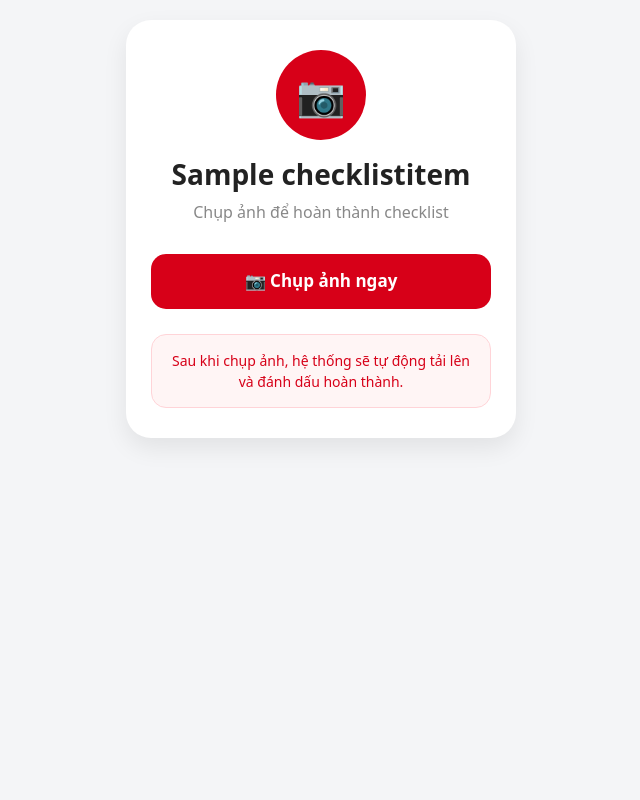
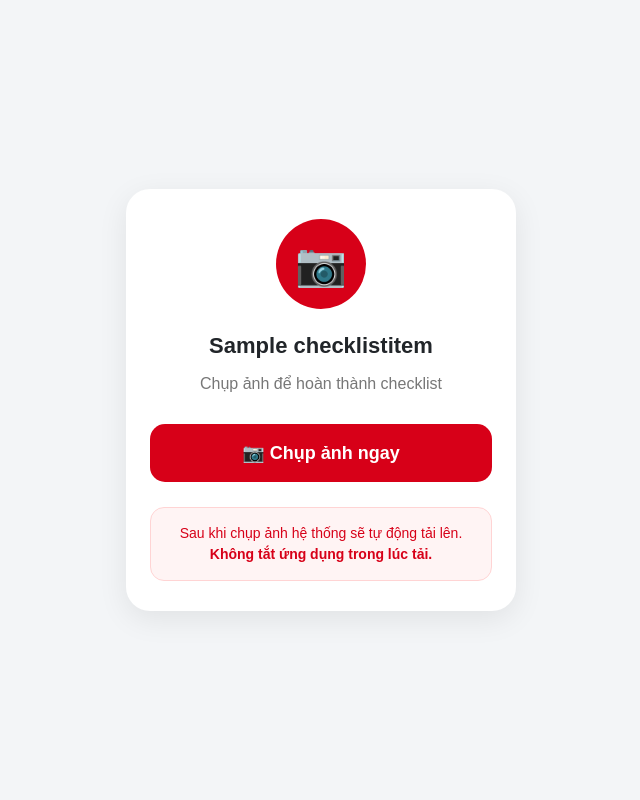
Before and after one commit to MicKNguyenn/mixue-checklist, a Django app: template templates/checklist/upload.html in a window 1280 px wide. Shown: the whole page, without its empty margins (319-959 px from the left). Run offline with Django 5.2, Linux system fonts and the light colour scheme; the template is opened without the code that fills it: values that come from a table or form of the project are taken from there, others are empty; tables that the repository leaves empty hold one stand-in row (values such as "Sample post").

Commit message:
fix upload staff

```diff
--- a/checklist/views.py
+++ b/checklist/views.py
@@ -54,7 +54,7 @@ import traceback
 
 def dashboard(request):
     try:
-
+        #delete_old_reports()
 
         all_slots = TimeSlot.objects.all()
 
--- a/templates/checklist/upload.html
+++ b/templates/checklist/upload.html
@@ -5,15 +5,15 @@
 <meta charset="UTF-8">
 <meta name="viewport" content="width=device-width, initial-scale=1.0">
 
-<title>Chụp ảnh</title>
+<title>Chụp ảnh Checklist</title>
 
 <link href="https://cdn.jsdelivr.net/npm/bootstrap@5.3.3/dist/css/bootstrap.min.css" rel="stylesheet">
 
 <style>
 
 body{
-    background:#f4f5f7;
-    min-height:100vh;
+    background:#f3f5f7;
+    font-family:Arial,Helvetica,sans-serif;
 }
 
 .phone{
@@ -21,13 +21,22 @@ body{
     margin:auto;
     min-height:100vh;
     padding:20px;
+    display:flex;
+    align-items:center;
 }
 
 .card-upload{
+
+    width:100%;
+
     background:white;
-    border-radius:25px;
-    padding:30px 25px;
-    box-shadow:0 10px 25px rgba(0,0,0,.08);
+
+    border-radius:24px;
+
+    padding:30px 24px;
+
+    box-shadow:0 8px 30px rgba(0,0,0,.08);
+
 }
 
 .logo{
@@ -35,61 +44,141 @@ body{
     width:90px;
     height:90px;
 
+    border-radius:50%;
+
     background:#d70018;
 
-    border-radius:50%;
+    color:white;
 
     display:flex;
     justify-content:center;
     align-items:center;
 
-    color:white;
-    font-size:40px;
+    font-size:42px;
 
     margin:auto;
+
 }
 
 .title{
+
     text-align:center;
-    margin-top:18px;
-    font-weight:700;
-    color:#222;
+    margin-top:20px;
+
+    font-size:22px;
+    font-weight:bold;
+
 }
 
 .subtitle{
+
     text-align:center;
-    color:#888;
-    margin-bottom:30px;
+
+    color:#777;
+
+    margin-top:10px;
+    margin-bottom:28px;
+
 }
 
 .btn-camera{
 
+    height:58px;
+
+    border:none;
+
+    border-radius:15px;
+
     background:#d70018;
-    border:none;
+
+    font-size:18px;
+
+    font-weight:bold;
+
+}
+
+.btn-camera:hover{
+
+    background:#bf0015;
+
+}
+
+.note{
+
+    margin-top:25px;
+
+    background:#fff4f4;
+
+    border:1px solid #ffd4d4;
+
+    border-radius:14px;
+
+    padding:15px;
+
+    color:#d70018;
+
+    text-align:center;
+
+    font-size:14px;
+
+}
+
+/* ===== Loading ===== */
+
+.loading{
+
+    position:fixed;
+
+    inset:0;
+
+    background:rgba(0,0,0,.65);
+
+    display:none;
+
+    justify-content:center;
+
+    align-items:center;
+
+    z-index:99999;
+
+}
+
+.loading-box{
+
+    width:290px;
+
+    background:white;
+
+    border-radius:18px;
+
+    padding:28px;
+
+    text-align:center;
+
+}
+
+.loading-box h5{
+
+    margin-top:18px;
+
+    font-weight:bold;
+
+}
+
+.loading-box p{
+
+    color:#666;
+
+    font-size:14px;
+
+}
+
+.spinner-border{
+
+    width:55px;
 
     height:55px;
 
-    border-radius:15px;
-
-    font-weight:600;
-    font-size:17px;
-
-    transition:.2s;
-}
-
-.btn-camera:hover{
-    background:#bc0015;
-}
-
-.note-box{
-    background:#fff5f5;
-    border:1px solid #ffd4d8;
-    color:#d70018;
-    border-radius:15px;
-    padding:15px;
-    margin-top:25px;
-    text-align:center;
-    font-size:14px;
 }
 
 </style>
@@ -106,15 +195,16 @@ body{
 📷
 </div>
 
-        <h3 class="title">
+<div class="title">
 {{ item.title }}
-        </h3>
+</div>
 
 <div class="subtitle">
 Chụp ảnh để hoàn thành checklist
 </div>
 
-        <form id="uploadForm"
+<form
+id="uploadForm"
 method="POST"
 enctype="multipart/form-data">
 
@@ -131,7 +221,7 @@ body{
 
 <button
 type="button"
-                class="btn btn-danger w-100 btn-camera"
+class="btn btn-danger btn-camera w-100"
 onclick="openCamera()">
 
 📷 Chụp ảnh ngay
@@ -139,17 +229,18 @@ body{
 </button>
 
 <button
-                id="hiddenSubmitBtn"
+id="submitBtn"
 type="submit"
 style="display:none">
-
 </button>
 
 </form>
 
-        <div class="note-box">
+<div class="note">
 
-            Sau khi chụp ảnh, hệ thống sẽ tự động tải lên và đánh dấu hoàn thành.
+Sau khi chụp ảnh hệ thống sẽ tự động tải lên.<br>
+
+<strong>Không tắt ứng dụng trong lúc tải.</strong>
 
 </div>
 
@@ -157,7 +248,35 @@ body{
 
 </div>
 
+<!-- Loading -->
+
+<div class="loading" id="loading">
+
+<div class="loading-box">
+
+<div class="spinner-border text-danger"></div>
+
+<h5>
+
+Đang tải ảnh...
+
+</h5>
+
+<p>
+
+Vui lòng chờ vài giây.<br>
+
+Không thoát hoặc bấm quay lại.
+
+</p>
+
+</div>
+
+</div>
+
 <script>
+
+const loading=document.getElementById("loading");
 
 function openCamera(){
 
@@ -167,14 +286,28 @@ function openCamera(){
 
 document.getElementById("cameraInput").addEventListener("change",function(){
 
-    if(this.files.length > 0){
+    if(this.files.length>0){
 
-        document.getElementById("hiddenSubmitBtn").click();
+        loading.style.display="flex";
+
+        document.querySelector(".btn-camera").disabled=true;
+
+        document.getElementById("submitBtn").click();
 
     }
 
 });
 
+window.onbeforeunload=function(){
+
+    if(loading.style.display==="flex"){
+
+        return "";
+
+    }
+
+};
+
 </script>
 
 </body>
```
Lines whose indentation alone changed are shown as unchanged.
